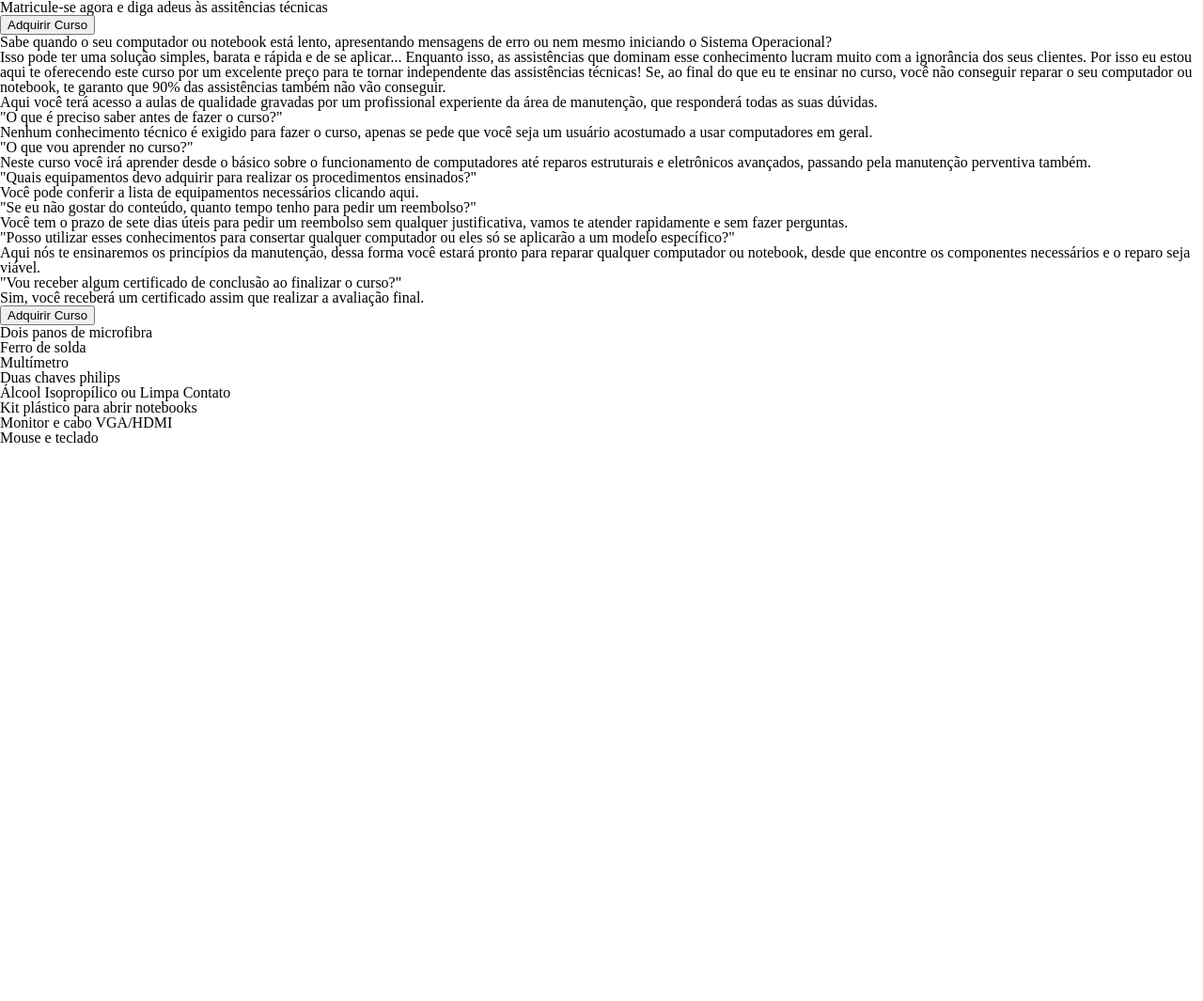
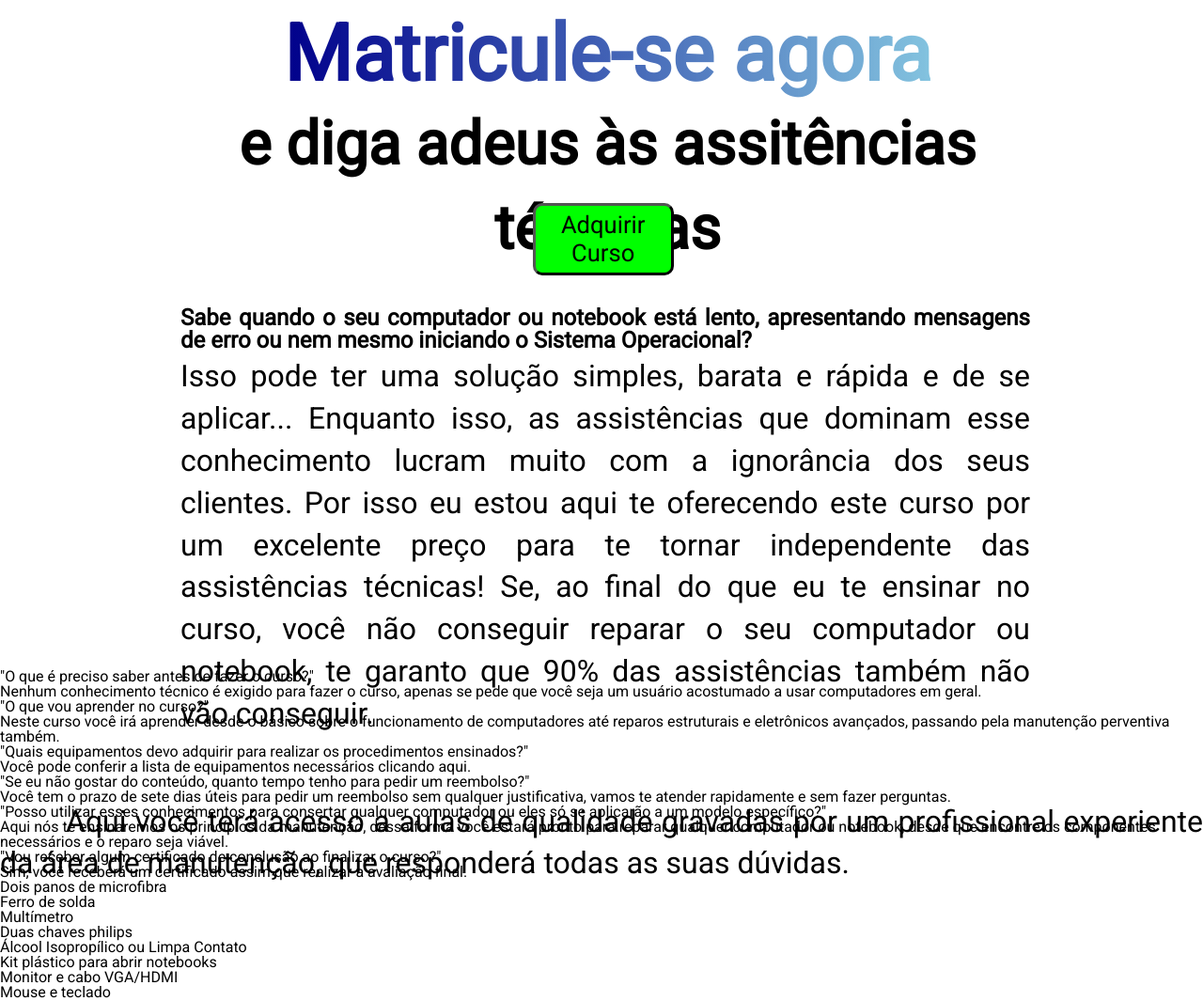
Before and after one commit to JoaoVitorEsposte/Landing-Page-Curso-Online, a plain HTML site: page index.html in a window 1280 px wide. Shown: the whole page at 94% size. Before the commit the page ends 800 px from the top, so only its background shows below. Drawn offline with Linux system fonts and the light colour scheme.

Commit message:
Início da estilização e melhoria na estrutura HTML
Estou revendo a estrutura HTML do projeto, pois onde planejava utilizar a tag span no texto-padrao, vi que seria melhor utilizar a tag h2. Iniciei a estilização e comecei a utilizar o webkit, e pude deixar a primeira linha do h1 com um efeito de linear-gradient que apliquei ao fundo do elemento, e também utilizei o webkit para deixar esse linear somente visível no texto.

```diff
--- a/CSS/style.css
+++ b/CSS/style.css
@@ -0,0 +1,71 @@
+body, * {
+	font-family: 'Roboto', sans-serif;
+}
+
+.cabecalho {
+	font-size: 4em;
+	font-weight: bold;
+	position: relative;
+	width: 70%;
+	min-height: 160px;
+	margin: 0 auto;
+	text-align: center;
+	line-height: 1.4em;
+	padding: 0.2em;
+}
+
+h1 {
+	position: absolute;
+	left: 10;
+}
+
+.texto-especial-gradiente {
+	font-size: 1.3em;
+	background: linear-gradient(to right, darkblue, rgba(100,180,215, 0.8));
+	background-clip: text;
+	-webkit-background-clip: text;
+	-webkit-text-fill-color: transparent;
+}
+
+.caixa-padrao-conteudo {
+	position: relative;
+	margin: 0 auto;
+	width: 70%;
+	height: 510px;
+	padding: 0.5em;
+}
+
+.compra-curso {
+	position: absolute;
+	top: 0.5em;
+	left: 40%;
+	background-color: lime;
+	font-size: 1.6em;
+	text-align: center;
+	width: 150px;
+	border-radius: 10px;
+	padding: 0.2em;
+	margin: 0.7em;
+	border-width: 3px;
+}
+
+.texto-padrao {
+	position: absolute;
+	margin-top: 140px;
+	font-size: 2em;
+	line-height: 1.4em;
+	text-align: justify;
+}
+
+.titulo-padrao {
+	position: absolute;
+	top: 140px;
+	font-size: 1.5em;
+	font-weight: bold;
+	text-align: justify;
+	line-height: 1em;
+}
+
+.texto-padrao:first-letter {
+	margin-left: 70px;
+}
--- a/index.html
+++ b/index.html
@@ -4,16 +4,25 @@
 	<title>Repare Você Mesmo</title>
 	<meta charset="utf-8">
 	<link rel="stylesheet" type="text/css" href=".\CSS\reset.css">
+	<link rel="preconnect" href="https://fonts.googleapis.com">
+	<link rel="preconnect" href="https://fonts.gstatic.com" crossorigin>
+	<link href="https://fonts.googleapis.com/css2?family=Playfair+Display:wght@600&family=Roboto&family=Roboto+Mono:wght@500&display=swap" rel="stylesheet">
 	<link rel="stylesheet" type="text/css" href=".\CSS\style.css">
+
 </head>
 <body>
 	<header>
-		<h1>Matricule-se agora e diga adeus às assitências técnicas</h1>
+		<section class="cabecalho">
+			<h1><span class="texto-especial-gradiente">Matricule-se agora</span><br> e diga adeus às assitências técnicas</h1>
+		</section>
 	</header>
 
 	<main>
-		<button class="compra-curso">Adquirir Curso</button>
-		<p class="texto-padrao">Sabe quando o seu computador ou notebook está lento, apresentando mensagens de erro ou nem mesmo iniciando o Sistema Operacional?<br>Isso pode ter uma solução simples, barata e rápida e de se aplicar... Enquanto isso, as assistências que dominam esse conhecimento lucram muito com a ignorância dos seus clientes. Por isso eu estou aqui te oferecendo este curso por um excelente preço para te tornar independente das assistências técnicas! Se, ao final do que eu te ensinar no curso, você não conseguir reparar o seu computador ou notebook, te garanto que 90% das assistências também não vão conseguir.</p>
+		<section class="caixa-padrao-conteudo">
+			<button class="compra-curso">Adquirir Curso</button>
+			<h2 class="titulo-padrao">Sabe quando o seu computador ou notebook está lento, apresentando mensagens de erro ou nem mesmo iniciando o Sistema Operacional?</h2>
+			<p class="texto-padrao"><br>Isso pode ter uma solução simples, barata e rápida e de se aplicar... Enquanto isso, as assistências que dominam esse conhecimento lucram muito com a ignorância dos seus clientes. Por isso eu estou aqui te oferecendo este curso por um excelente preço para te tornar independente das assistências técnicas! Se, ao final do que eu te ensinar no curso, você não conseguir reparar o seu computador ou notebook, te garanto que 90% das assistências também não vão conseguir.</p>
+		</section>
 		<div class="faixa-intermediaria">
 			<p class="texto-padrao">Aqui você terá acesso a aulas de qualidade gravadas por um profissional experiente da área de manutenção, que responderá todas as suas dúvidas.</p>
 		</div>
@@ -45,7 +54,7 @@
 			</section>
 		</section>
 
-		<button class="compra-curso">Adquirir Curso</button>
+		<!--<button class="compra-curso">Adquirir Curso</button>-->
 
 		<ul class="lista-equipamentos">
 			<li class="equipamento">Dois panos de microfibra</li>
```
